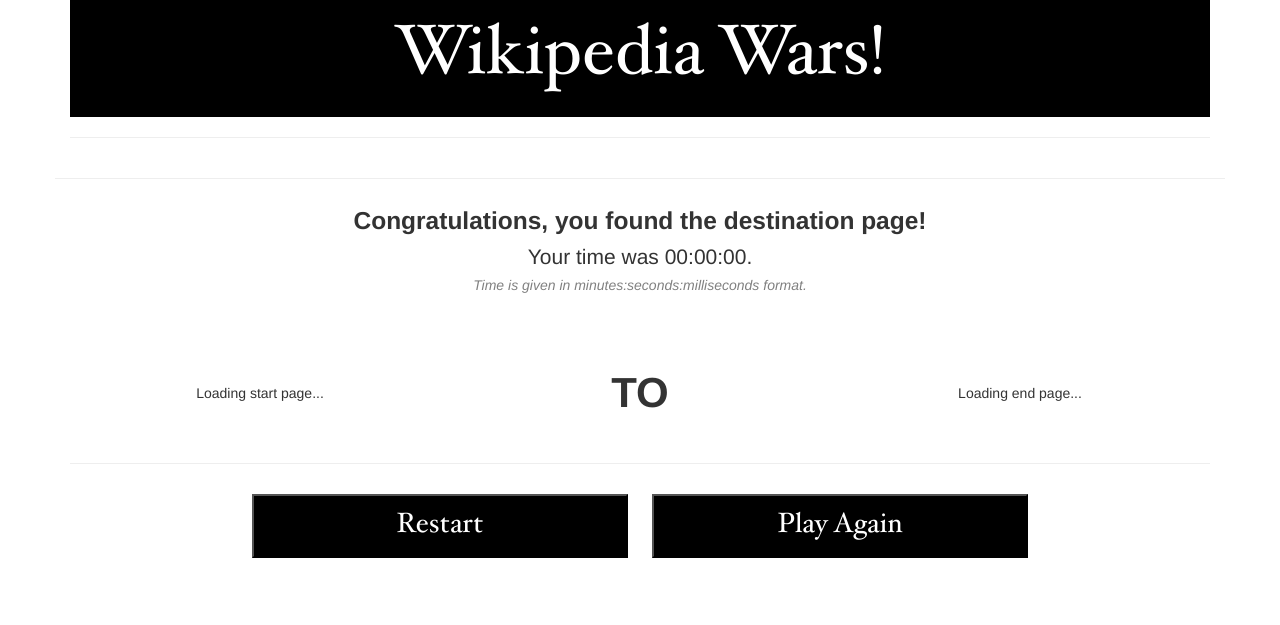
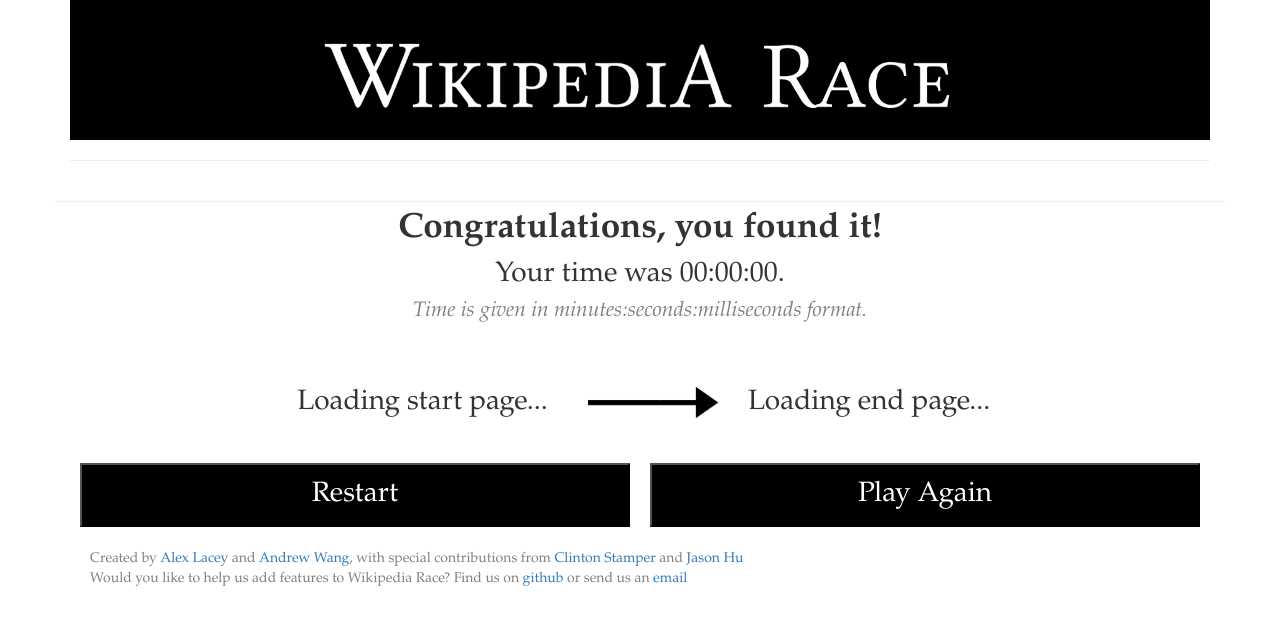
Before and after one commit to alexlacey/wikipedia-race-end-page, a PHP site: page /index.html in a window 1280 px wide. Shown: the top 625 px of the page. Run offline with PHP 8.4, Linux system fonts and the light colour scheme; some libraries are stand-ins or nearby versions.

Commit message:
alex's stuff

```diff
--- a/css/style.css
+++ b/css/style.css
@@ -14,12 +14,12 @@
 }
 
 #time h5{
-  font-size: 150%;
+  font-size: 200%;
 }
 
 #time-info {
-  font-size: 100%;
-  margin-bottom: 50px;
+  font-size: 150%;
+  margin-bottom: 30px;
   font-style: italic;
   color: gray;
 }
@@ -33,23 +33,41 @@
 }
 
 .page-label {
+  font-size: 200%;
   height: 100px;
   line-height: 100px;
   text-align: center;
 }
 
+#center-table{
+   width: 100%;
+}
+
 #win-message {
-  font-size: 175%;
+  font-size: 250%;
   font-weight: bold;
-  margin-top: 50px;
+  margin-top: 30px;
   margin-bottom: 10px;
 }
 #path{
   margin-bottom: 30px;
 }
 
+#center-cell{
+    width: 200px;
+}
+
+#startTitle{
+  text-align: right;
+}
+
+#endTitle{
+  text-align: left;
+}
+
 body{
   width: 100%;
+  font-family: "Garamond";
 }
 
 button{
@@ -59,6 +77,16 @@
   padding: 10px 30px;
   margin: 10px 10px;
   font-size: 200%;
+}
+
+.arrow{
+    width: 200px;
+    height: 50px;
+}
+
+.logo{
+    width: 700px;
+    height: 100px;
 }
 
 .center{
@@ -71,3 +99,18 @@
 .wiki-font{
   font-family: hoefler_textregular, arial, serif;
 }
+
+.button-row{
+    display: flex;
+    flex-direction: row;
+}
+
+.action-button{
+    width: 50%;
+}
+
+.bottom-text{
+    text-align: left;
+    color: gray;
+    padding: 12px 0 0 20px;
+}
--- a/index.html
+++ b/index.html
@@ -14,40 +14,43 @@
 <body>
   <div class="container center">
     <div id="title-box">
-      <h2 id="title" class="wiki-font">Wikipedia Wars!</h2>
+      <img src="images/logo.png" class="logo">
     </div>
     <hr>
-    <div class = "row">
+    <div class="row">
       <div class= "col-md-12">
-        <h4 id="win-message"> Congratulations, you found the destination page! </h4>
+        <h4 id="win-message"> Congratulations, you found it! </h4>
         <div id = "time">
           <h5>Your time was 00:00:00. </h5>
         </div>
         <h6 id="time-info">Time is given in minutes:seconds:milliseconds format.</h6>
       </div>
       <hr>
-      <div class= "col-md-12">
-        <div id = "path">
-          <div class="col-md-4">
-            <div id = "startTitle" class="page-label">
-              Loading start page...
-            </div>
+    </div>
+      <table id="center-table">
+        <tr>
+        <td>
+          <div id = "startTitle" class="page-label">
+            Loading start page...
           </div>
-          <div class="col-md-4" id="to">
-            TO
+        </td>
+        <td id="center-cell">
+          <img src="images/arrow.png" class="arrow">
+        </td>
+        <td>
+          <div id = "endTitle" class="page-label">
+            Loading end page...
           </div>
-          <div class="col-md-4">
-            <div id = "endTitle" class="page-label">
-              Loading end page...
-            </div>
-          </div>
-        </div>
-      </div>
-      <div class="col-md-12">
-        <hr>
-        <button class="wiki-font" onclick="window.location.href='https://immense-stream-44778.herokuapp.com/'">Restart</button>
-        <button class="wiki-font" onclick="window.location.href='https://immense-stream-44778.herokuapp.com/'">Play Again</button>
-      </div>
+        </td>
+        </tr>
+      </table>
+    <div class="button-row">
+      <button class="action-button" onclick="window.location.href='https://immense-stream-44778.herokuapp.com/'">Restart</button>
+      <button class="action-button" onclick="window.location.href='https://immense-stream-44778.herokuapp.com/'">Play Again</button>
+    </div>
+    <div class="bottom-text">
+      Created by <a href="https://github.com/alexlacey" target="blank">Alex Lacey</a> and <a href="https://github.com/wangandrew" target="blank">Andrew Wang</a>, with special contributions from <a href="http://ftwscripting.com/" target="blank">Clinton Stamper</a> and <a href="https://github.com/hujasonx" target="blank">Jason Hu</a></br>
+      Would you like to help us add features to Wikipedia Race? Find us on <a href="https://github.com/wangandrew/wikipedia-wars" target="blank">github</a> or send us an <a href="mailto:alexalexlacey@gmail.com">email</a>
     </div>
   </div>
 </body>
```
Also changed, not shown: images/arrow.png, images/logo.png (added).
